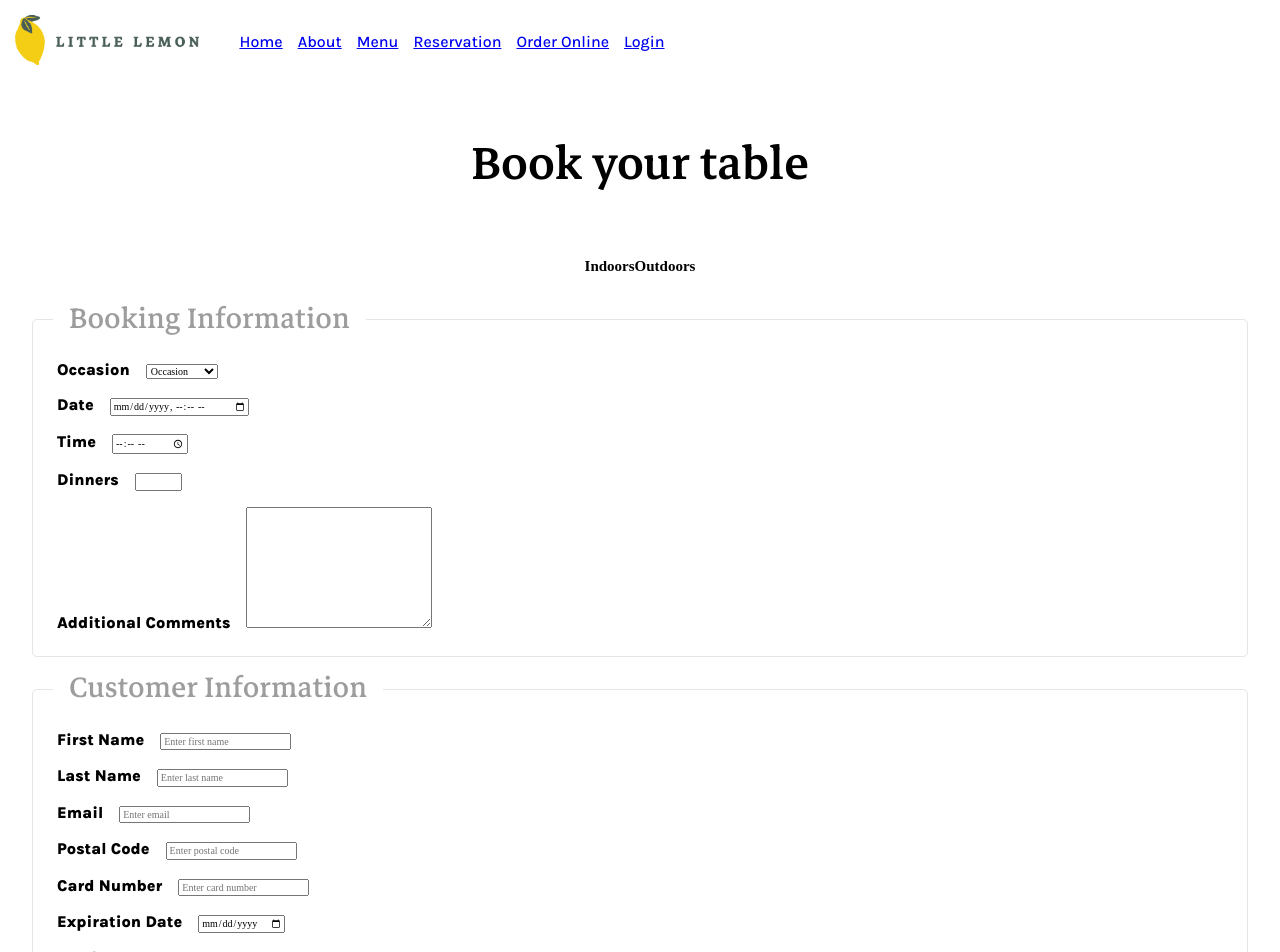
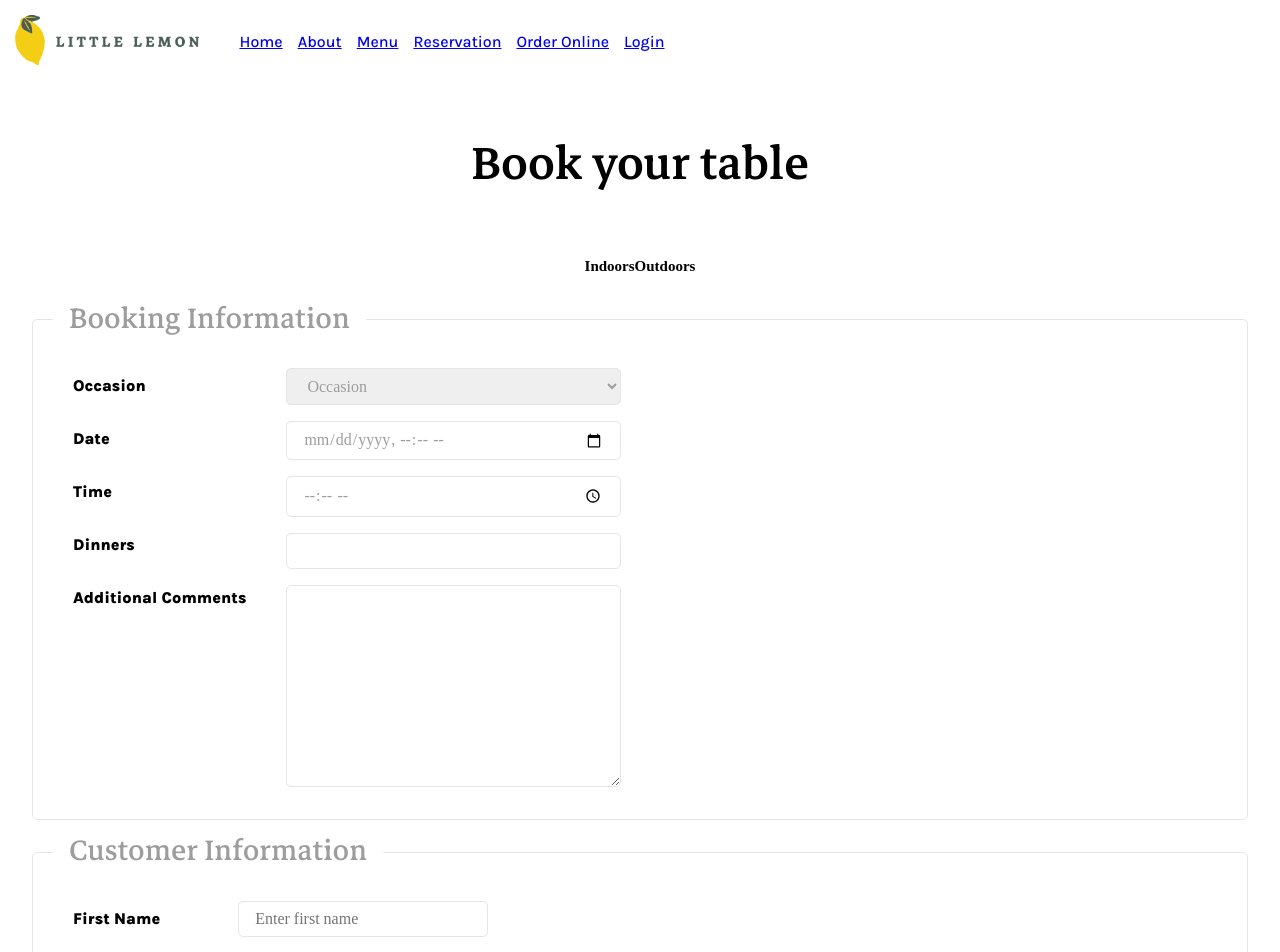
Before and after one commit to israteneda/little-lemon, a React (Vite) app: page /reservation in a window 1280 px wide. Shown: the top 952 px of the page. Built offline with nearby package versions, Linux system fonts and the light colour scheme.

Commit message:
update reservation styles

```diff
--- a/src/pages/reservation/CreateReservation/CreateReservation.module.scss
+++ b/src/pages/reservation/CreateReservation/CreateReservation.module.scss
@@ -12,12 +12,28 @@
   width: 100%;
 }
 
+@mixin input {
+  border: 1px solid #e5e5e5;
+  border-radius: 5px;
+  padding: 0.8rem 1.6rem;
+  font-size: 1.6rem;
+  color: #9d9d9d;
+  margin: 0.8rem;
+  width: 100%;
+  box-sizing: border-box;
+  &:focus {
+    outline: none;
+    border: 1px solid #9d9d9d;
+  }
+}
+
 .box-container {
   border-radius: 5px;
   border: 1px solid #e5e5e5;
   margin: 3.2rem;
   padding: 3.2rem 1.6rem 1.6rem;
-  display: grid;
+  display: flex;
+  flex-direction: row;
   position: relative;
 
   h2 {
@@ -31,10 +47,30 @@
   }
 
   span {
+    display: flex;
+    flex-direction: column;
     margin: 0.8rem;
     label {
       @include section-title;
       margin-right: 1.6rem;
+    }
+
+    &.labels {
+      margin: 2.4rem;
+      gap: 3.4rem;
+      label {
+        margin: 0;
+      }
+    }
+
+    select {
+      @include input;
+    }
+    input {
+      @include input;
+    }
+    textarea {
+      @include input;
     }
   }
 }
--- a/src/pages/reservation/CreateReservation/CreateReservation.tsx
+++ b/src/pages/reservation/CreateReservation/CreateReservation.tsx
@@ -18,60 +18,46 @@ function CreateReservation() {
       </main>
       <section className={styles['booking-information']}>
         <h2>Booking Information</h2>
-        <span>
+        <span className={styles.labels}>
           <label>Occasion</label>
+          <label>Date</label>
+          <label>Time</label>
+          <label>Dinners</label>
+          <label>Additional Comments</label>
+        </span>
+        <span className={styles.inputs}>
           <select name='occasion' id='occasion'>
             <option value='default'>Occasion</option>
             <option value='Birthday'>Birthday</option>
             <option value='Engagement'>Engagement</option>
             <option value='Anniversary'>Anniversary</option>
           </select>
-        </span>
-        <span>
-          <label>Date</label>
           <input type='datetime-local' id='Test_DatetimeLocal' required />
-        </span>
-        <span>
-          <label>Time</label>
+
           <input type='time' id='appt' name='appt' min='09:00' max='18:00' required />
-        </span>
-        <span>
-          <label>Dinners</label>
           <input type='number' id='dinners' name='dinners' min='1' max='10' required />
-        </span>
-        <span>
-          <label>Additional Comments</label>
+
           <textarea name='comments' id='comments' cols={30} rows={10} />
         </span>
       </section>
       <section className={styles['customer-information']}>
         <h2>Customer Information</h2>
-        <span>
+        <span className={styles.labels}>
           <label>First Name</label>
+          <label>Last Name</label>
+          <label>Email</label>
+          <label>Postal Code</label>
+          <label>Card Number</label>
+          <label>Expiration Date</label>
+          <label>CVV/CVC{/*TODO: Add question mark*/}</label>
+        </span>
+        <span className={styles.inputs}>
           <input type='text' placeholder='Enter first name' />
-        </span>
-        <span>
-          <label>Last Name</label>
           <input type='text' placeholder='Enter last name' />
-        </span>
-        <span>
-          <label>Email</label>
           <input type='email' placeholder='Enter email' />
-        </span>
-        <span>
-          <label>Postal Code</label>
           <input type='text' placeholder='Enter postal code' />
-        </span>
-        <span>
-          <label>Card Number</label>
           <input type='text' placeholder='Enter card number' />
-        </span>
-        <span>
-          <label>Expiration Date</label>
           <input type='date' placeholder='Enter expiration date' />
-        </span>
-        <span>
-          <label>CVV/CVC{/*TODO: Add question mark*/}</label>
           <input type='text' placeholder='Enter CVV/CVC' />
         </span>
       </section>
```
